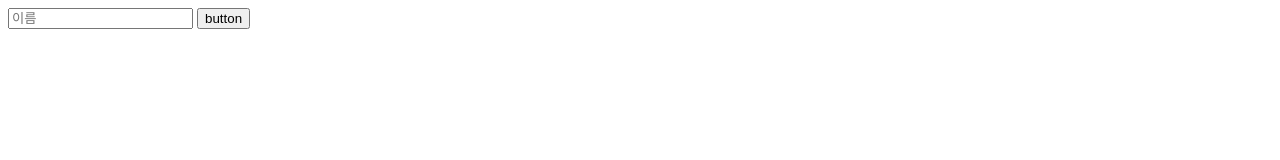
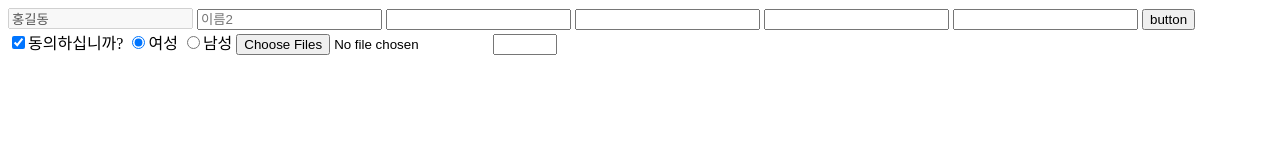
Before and after one commit to Hyunwooz/BackendOrmi, a plain HTML site: page HTML-CSS/04.26/006.html in a window 1280 px wide. Drawn offline with Linux system fonts and the light colour scheme.

Commit message:
23.04.26 과제 저장

```diff
--- a/HTML-CSS/04.26/006.html
+++ b/HTML-CSS/04.26/006.html
@@ -8,8 +8,18 @@
 </head>
 <body>
     <form method="get">
-        <input type="text" name="name" placeholder="이름" required>
-        <input type="submit" value="button">
+        <input type="text" name="name" placeholder="이름" value="홍길동" disabled>
+        <input type="text" name="name2" placeholder="이름2" minlength="2" maxlength="10" required>
+        <input type="email">
+        <input type="search">
+        <input type="url">
+        <input type="tel">
+        <input type="submit" value="button"><br>
+        <input type="checkbox" id="chk1" checked><label for="chk1">동의하십니까?</label>
+        <input type="radio" name="gender" id="radio1" checked><label for="radio1">여성</label>
+        <input type="radio" name="gender" id="radio2"><label for="radio2">남성</label>
+        <input type="file" accept="image/png, image/jpeg" multiple>
+        <input type="number" min="0" max="100" step="10">
     </form>
 </body>
 </html>
```
Also changed, not shown: HTML-CSS/04.26/007.html (+9 -5 lines).
